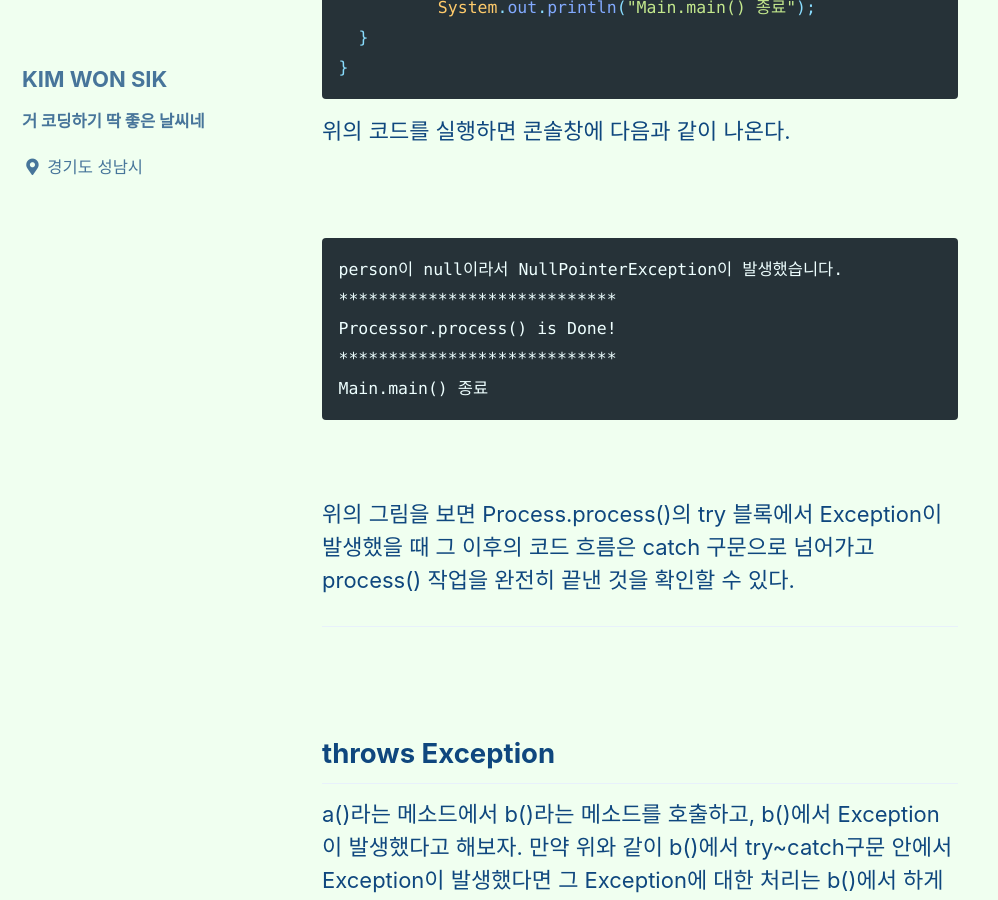
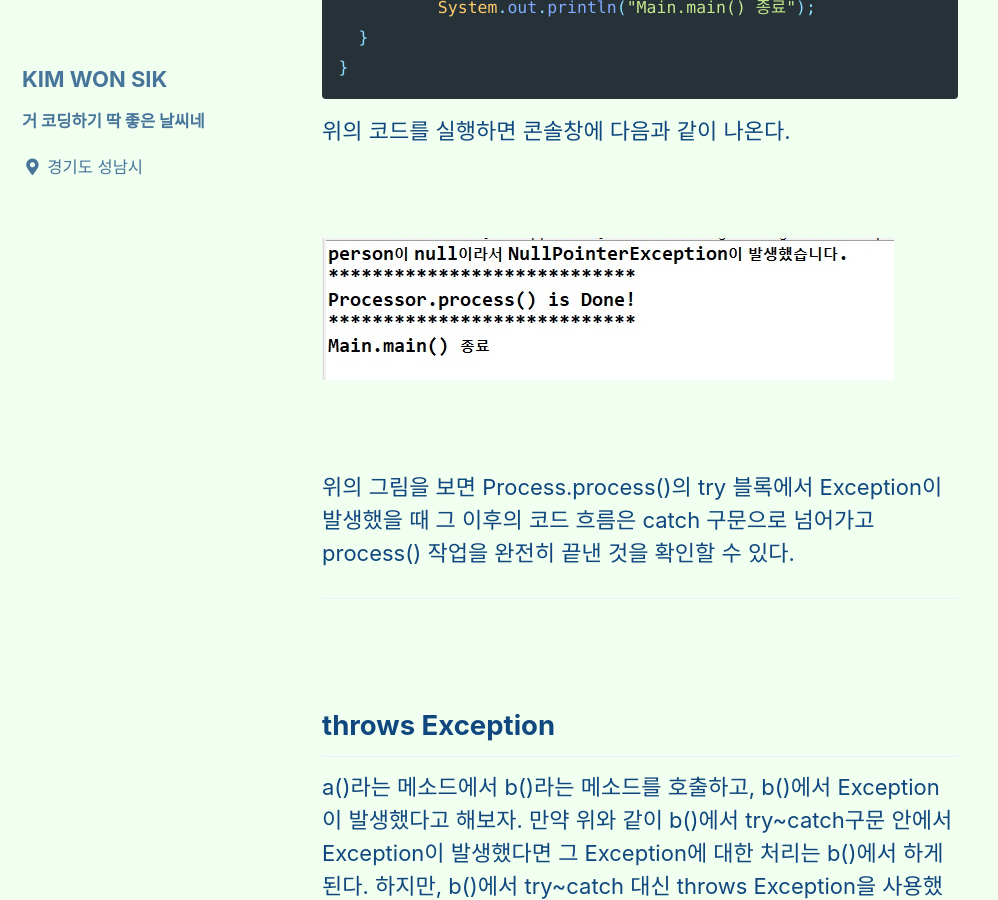
Before and after one commit to wonsakku/wonsakku.github.io, a Jekyll site: the page built from _posts/2021-07-21-java-exception-01.md, in a window 1280 px wide and 900 px high, scrolled down 1340 px. Shown: the whole window, without its empty margins (0-998 px from the left). Built offline with Jekyll 4.4.1, drawn with Linux system fonts in a browser that asks for light colours; cached includes are drawn as plain includes; some of the changed text lies outside the part shown.

Commit message:
이미지 등록

````diff
--- a/_posts/2021-07-21-java-exception-01.md
+++ b/_posts/2021-07-21-java-exception-01.md
@@ -30,7 +30,7 @@ public class Processor {
     Person person = null;
     try {
     	person.getAge();
-		System.out.println("Exception이 발생해서 try 블록은 여기부터 진행되지 않습니다.");
+      System.out.println("Exception이 발생해서 try 블록은 여기부터 진행되지 않습니다.");
     }catch (NullPointerException e) {
       System.out.println("person이 null이라서 NullPointerException이 발생했습니다.");
     }catch (Exception e) {
@@ -55,13 +55,9 @@ public class Main {
 
 <br>
 
-```
-person이 null이라서 NullPointerException이 발생했습니다.
-****************************
-Processor.process() is Done!
-****************************
-Main.main() 종료
-```
+
+![dexception-image-01-01](/assets/images/2021/07/2021-07-20-java-exception-01-01.jpg)
+
 
 
 <br>
@@ -119,10 +115,7 @@ public class Main {
 
 <br>
 
-```
-Processor.process()에서 발생한 Exception을 Main에서 처리했습니다.
-Main.main() 종료
-```
+![exception-image-01-02](/assets/images/2021/07/2021-07-20-java-exception-01-02.jpg)
 
 <br>
 
````
Also changed, not shown: assets/images/2021/07/2021-07-20-java-exception-01-01.jpg (added), assets/images/2021/07/2021-07-20-java-exception-01-02.jpg (added).
